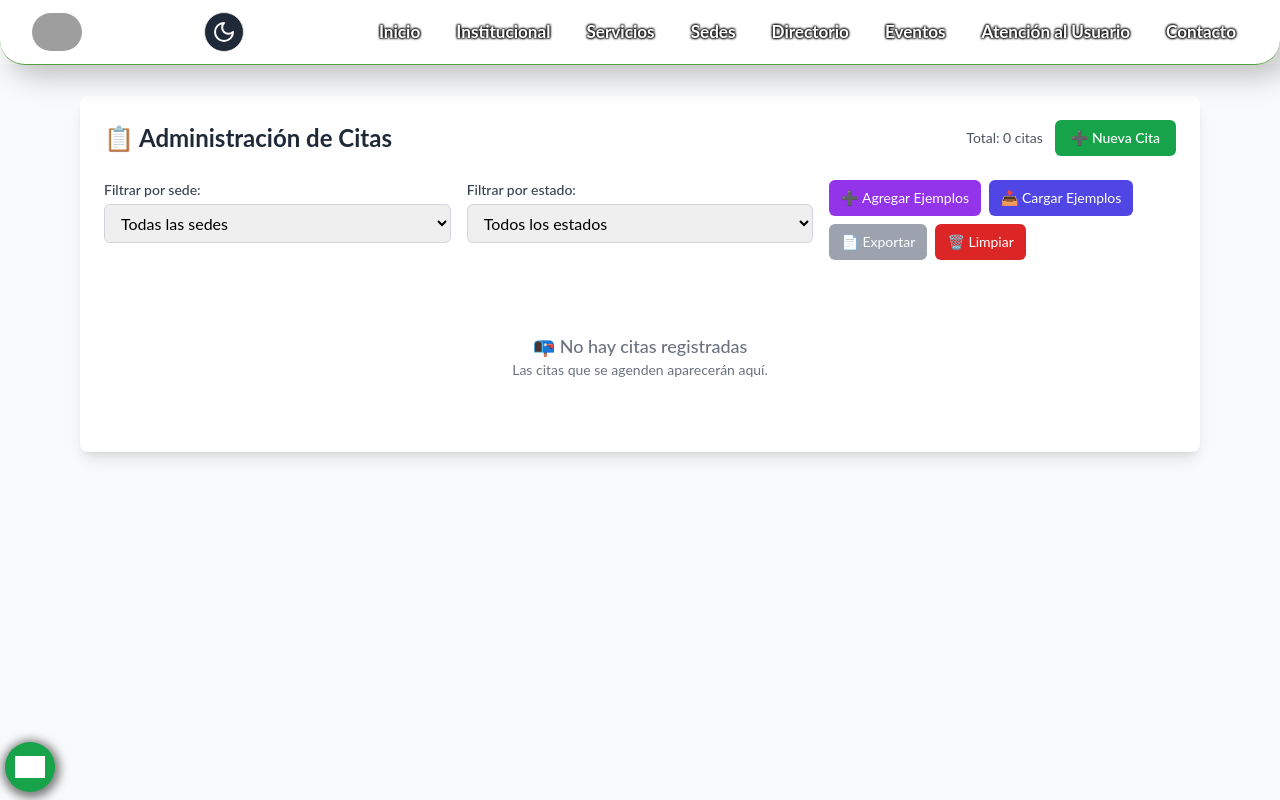
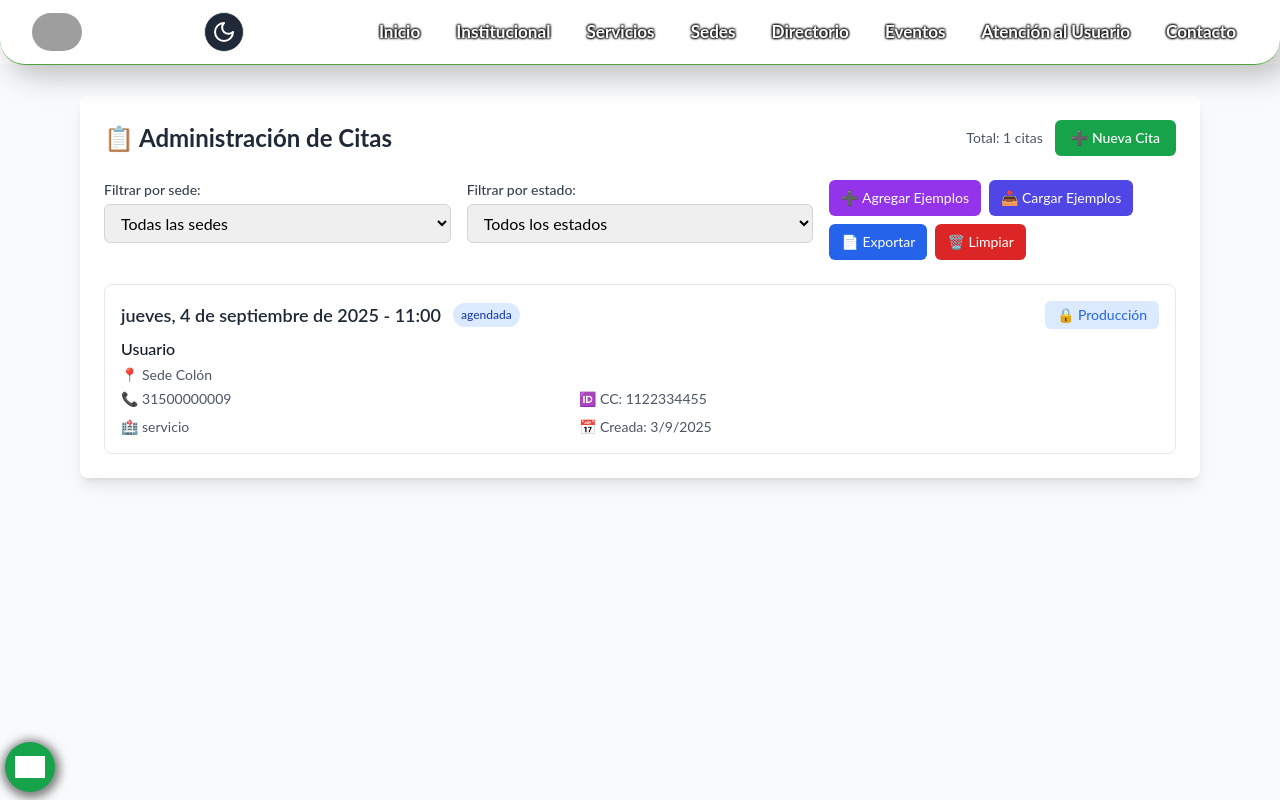
Before and after one commit to julianesp/inga, a Next.js app: page /admin-citas in a window 1280 px wide. Shown: the top 800 px of the page. Built offline with nearby package versions, Linux system fonts and the light colour scheme; grey boxes are pictures that could not be loaded.

Commit message:
Creación de calendario para agendar citas

```diff
--- a/src/app/admin-citas/page.js
+++ b/src/app/admin-citas/page.js
@@ -4,6 +4,7 @@ import { useState, useEffect } from 'react';
 import { obtenerCitasDelLocalStorage, formatearFechaLegible, eliminarCitaDelLocalStorage, guardarCitaEnLocalStorage, generarId, validarDatosCita } from '@/utils/citasUtils';
 import { SERVICIOS_DISPONIBLES } from '@/types/citas';
 import { cargarCitasEjemplo, agregarCitasEjemplo } from '@/data/citasEjemplo';
+import { obtenerTodasLasCitas, esCitaDeProduccion } from '@/data/citasProduccion';
 
 const sedes = [
   { id: 'sibundoy', nombre: 'Sede Principal Sibundoy' },
@@ -35,11 +36,17 @@ export default function AdminCitasPage() {
   }, []);
 
   const cargarCitas = () => {
-    const citasGuardadas = obtenerCitasDelLocalStorage();
+    const citasGuardadas = obtenerTodasLasCitas();
     setCitas(citasGuardadas);
   };
 
   const eliminarCita = (citaId) => {
+    // Verificar si es una cita de producción (no se puede eliminar)
+    if (esCitaDeProduccion(citaId)) {
+      alert('⚠️ Esta cita es parte de los datos de producción y no se puede eliminar.\n\nSolo se pueden eliminar las citas creadas localmente.');
+      return;
+    }
+
     if (confirm('¿Estás seguro de que quieres eliminar esta cita?')) {
       eliminarCitaDelLocalStorage(citaId);
       cargarCitas();
@@ -285,12 +292,18 @@ export default function AdminCitasPage() {
                         </div>
                       </div>
 
+                      {esCitaDeProduccion(cita.id) ? (
+                        <div className="ml-4 px-3 py-1 bg-blue-100 text-blue-600 rounded-md text-sm flex items-center gap-1">
+                          🔒 Producción
+                        </div>
+                      ) : (
                         <button
                           onClick={() => eliminarCita(cita.id)}
                           className="ml-4 px-3 py-1 bg-red-100 text-red-600 rounded-md hover:bg-red-200 text-sm"
                         >
                           🗑️ Eliminar
                         </button>
+                      )}
                     </div>
                   </div>
                 ))}
--- a/src/app/consultas/page.tsx
+++ b/src/app/consultas/page.tsx
@@ -2,7 +2,7 @@
 
 import { useState, useEffect } from 'react';
 import CalendarioConsultas from '@/components/CalendarioConsultas';
-import { obtenerCitasDelLocalStorage } from '@/utils/citasUtils';
+import { obtenerTodasLasCitas } from '@/data/citasProduccion';
 import { Cita } from '@/types/citas';
 import {
   cargarCitasEjemplo,
@@ -24,9 +24,9 @@ export default function ConsultasPage() {
     { id: 'san-andres', nombre: 'Sede San Andrés' },
   ];
 
-  // Cargar consultas del LocalStorage
+  // Cargar consultas combinadas (producción + localStorage)
   const cargarConsultas = () => {
-    const citas = obtenerCitasDelLocalStorage();
+    const citas = obtenerTodasLasCitas();
     setConsultas(citas);
   };
 
--- a/src/app/page.js
+++ b/src/app/page.js
@@ -8,19 +8,19 @@ import GlobalSearch from "@/components/GlobalSearch";
 import ImageCarousel from "../components/ImageCarousel";
 import RotatingCarousel from "@/components/RotatingCarousel";
 import CalendarioConsultas from "@/components/CalendarioConsultas";
-import { obtenerCitasDelLocalStorage } from "@/utils/citasUtils";
+import { obtenerTodasLasCitas } from "@/data/citasProduccion";
 
 export default function Home() {
   const [consultas, setConsultas] = useState([]);
 
   useEffect(() => {
-    // Cargar consultas al montar el componente
-    const citas = obtenerCitasDelLocalStorage();
+    // Cargar consultas combinadas (producción + localStorage)
+    const citas = obtenerTodasLasCitas();
     setConsultas(citas);
 
     // Actualizar cada 30 segundos para reflejar cambios
     const interval = setInterval(() => {
-      const citasActualizadas = obtenerCitasDelLocalStorage();
+      const citasActualizadas = obtenerTodasLasCitas();
       setConsultas(citasActualizadas);
     }, 30000);
 
@@ -30,22 +30,6 @@ export default function Home() {
   return (
     <div className="min-h-screen bg-white dark:bg-gray-900">
       <PresentacionCarousel />
-
-      {/* Sección del Calendario de Consultas */}
-      <section className="py-16 bg-white dark:bg-gray-900">
-        <div className="container mx-auto px-4">
-          <div className="text-center mb-8">
-            <h2 className="text-4xl font-bold text-gray-800 dark:text-white mb-4">
-              📅 Calendario de Consultas
-            </h2>
-            <p className="text-lg text-gray-600 dark:text-gray-400 max-w-3xl mx-auto">
-              Consulta la disponibilidad de citas y programa tu visita.
-              Selecciona un día para ver las consultas disponibles.
-            </p>
-          </div>
-          <CalendarioConsultas consultas={consultas} />
-        </div>
-      </section>
 
       <section className="flex flex-col justify-center items-center  transition-colors duration-200 pb-8 bg-gray-100 dark:bg-gray-800">
         <h1
@@ -281,6 +265,22 @@ export default function Home() {
         <div className="absolute bottom-0 left-0 right-0 h-20 bg-gradient-to-t from-white dark:from-gray-900 to-transparent"></div>
       </section>
 
+      {/* Sección del Calendario de Consultas */}
+      <section className="py-16 bg-white dark:bg-gray-900">
+        <div className="container mx-auto px-4">
+          <div className="text-center mb-8">
+            <h2 className="text-4xl font-bold text-gray-800 dark:text-white mb-4">
+              📅 Calendario de Consultas
+            </h2>
+            <p className="text-lg text-gray-600 dark:text-gray-400 max-w-3xl mx-auto">
+              Consulta la disponibilidad de citas y programa tu visita.
+              Selecciona un día para ver las consultas disponibles.
+            </p>
+          </div>
+          <CalendarioConsultas consultas={consultas} />
+        </div>
+      </section>
+
       <section className="py-8 px-4 md:px-8">
         <h2
           className="text-3xl font-bold text-center mb-6 text-gray-800 dark:text-white"
--- /dev/null
+++ b/src/data/citasProduccion.ts
@@ -0,0 +1,109 @@
+import { Cita } from '@/types/citas';
+
+/**
+ * CITAS PERMANENTES PARA PRODUCCIÓN
+ *
+ * Estas citas están hardcodeadas en el código y siempre estarán disponibles
+ * cuando subas el proyecto a Vercel o cualquier otro servidor.
+ *
+ * IMPORTANTE:
+ * - Estas citas NO se pueden eliminar desde la interfaz
+ * - Sirven como datos de ejemplo permanentes
+ * - Para agregar más citas aquí, copia y pega desde localStorage
+ */
+
+// Función helper para obtener fechas relativas desde HOY
+const obtenerFechaDesdeHoy = (diasDesdeHoy: number): string => {
+  const fecha = new Date();
+  fecha.setDate(fecha.getDate() + diasDesdeHoy);
+  return fecha.toISOString().split('T')[0];
+};
+
+export const citasProduccion: Cita[] = [
+
+
+  // ============================================
+  // CITAS DE MAÑANA
+  // ============================================
+  {
+    id: 'prod-003',
+    sedeId: 'colon',
+    fecha: obtenerFechaDesdeHoy(1), // MAÑANA
+    hora: '11:00',
+    nombrePaciente: 'Usuario',
+    telefonoPaciente: '31500000009',
+    tipoDocumento: 'CC',
+    numeroDocumento: '1122334455',
+    servicio: 'servicio',
+    estado: 'agendada',
+    fechaCreacion: new Date().toISOString(),
+  },
+
+  // ============================================
+  // AGREGAR MÁS CITAS AQUÍ
+  // Copia y pega el formato de arriba
+  // ============================================
+];
+
+/**
+ * Función para combinar citas de producción con las del localStorage
+ * Las citas de producción siempre se muestran primero
+ */
+export const obtenerTodasLasCitas = (): Cita[] => {
+  if (typeof window === 'undefined') return citasProduccion;
+
+  try {
+    const citasLocal = localStorage.getItem('citas-inga');
+    const citasLocalStorage: Cita[] = citasLocal ? JSON.parse(citasLocal) : [];
+
+    // Combinar citas: producción + localStorage
+    // Filtrar duplicados por ID
+    const citasCombinadas = [...citasProduccion];
+
+    citasLocalStorage.forEach(citaLocal => {
+      // Solo agregar si no existe ya (no es de producción)
+      if (!citasCombinadas.some(c => c.id === citaLocal.id)) {
+        citasCombinadas.push(citaLocal);
+      }
+    });
+
+    return citasCombinadas;
+  } catch (error) {
+    console.error('Error al obtener citas:', error);
+    return citasProduccion;
+  }
+};
+
+/**
+ * IDs de citas que NO se pueden eliminar (las de producción)
+ */
+export const citasProtegidas = citasProduccion.map(c => c.id);
+
+/**
+ * Verificar si una cita es de producción (no se puede eliminar)
+ */
+export const esCitaDeProduccion = (citaId: string): boolean => {
+  return citasProtegidas.includes(citaId);
+};
+
+/**
+ * INSTRUCCIONES PARA EXPORTAR CITAS DESDE LOCALHOST A PRODUCCIÓN:
+ *
+ * 1. Crea todas las citas que quieras en /admin-citas en tu localhost
+ *
+ * 2. Abre la consola del navegador (F12) y ejecuta:
+ *    const citas = JSON.parse(localStorage.getItem('citas-inga') || '[]');
+ *    console.log(JSON.stringify(citas, null, 2));
+ *
+ * 3. Copia el resultado
+ *
+ * 4. Convierte cada cita al formato de arriba, cambiando:
+ *    - El ID a 'prod-XXX'
+ *    - La fecha a obtenerFechaDesdeHoy(X) según corresponda
+ *
+ * 5. Pega las citas aquí en el array citasProduccion
+ *
+ * 6. Haz commit y push a tu repositorio
+ *
+ * 7. Vercel automáticamente detectará los cambios y las citas estarán disponibles
+ */
```
Also changed, not shown: 1 other file (tests, documents, lock files or other folders). Lines whose indentation alone changed are shown as unchanged.
